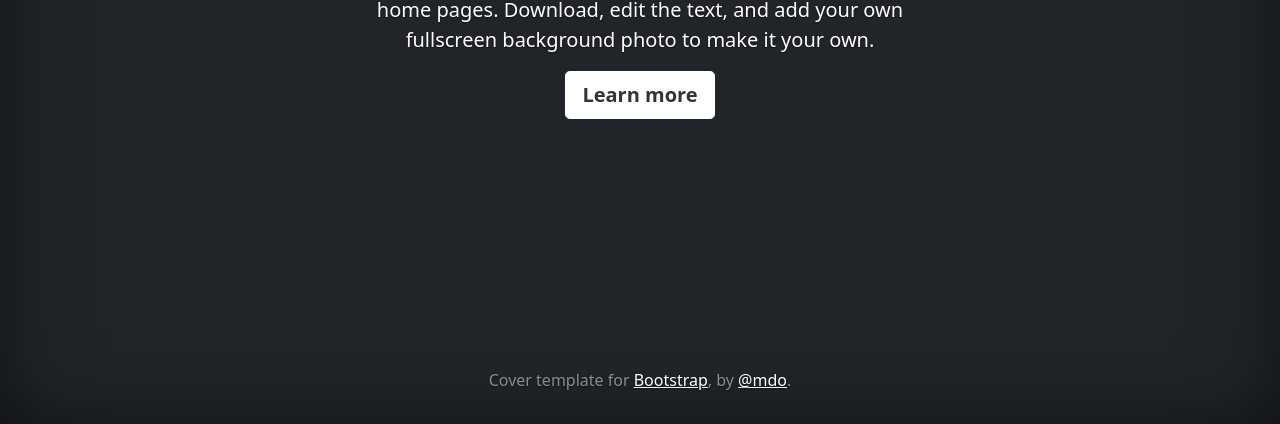
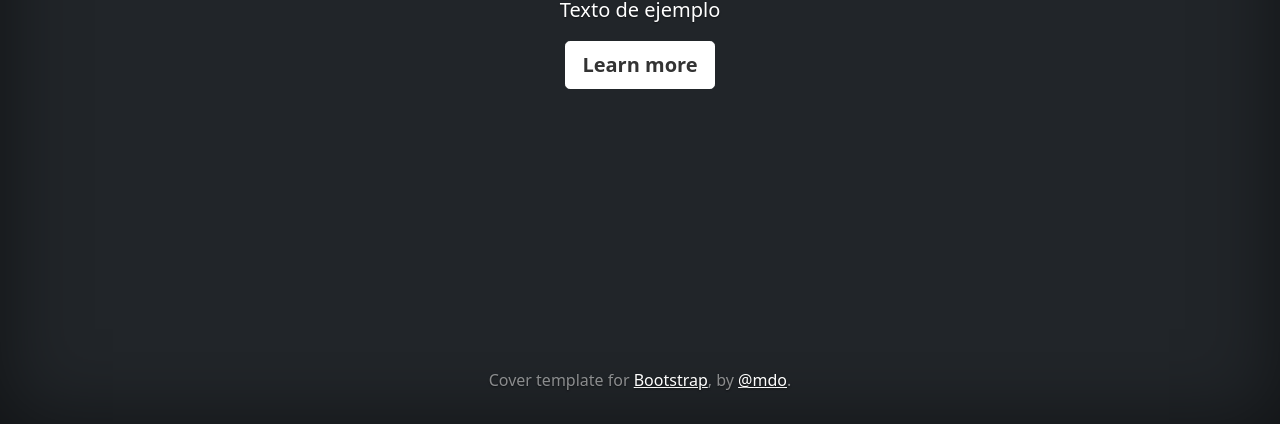
Before and after one commit to albertohdez23/git-work, a plain HTML site: page index.html in a window 1280 px wide. Shown: the part 376-800 px from the top of the page. Drawn offline with Linux system fonts and the light colour scheme.

Commit message:
Index.html file changed

```diff
--- a/index.html
+++ b/index.html
@@ -51,7 +51,7 @@
 
   <main class="px-3">
     <h1 class="title">Titulo de Pagina</h1>
-    <p class="lead">Cover is a one-page template for building simple and beautiful home pages. Download, edit the text, and add your own fullscreen background photo to make it your own.</p>
+    <p class="lead">Texto de ejemplo</p>
     <p class="lead">
       <a href="#" class="btn btn-lg btn-secondary fw-bold border-white bg-white">Learn more</a>
     </p>
```
